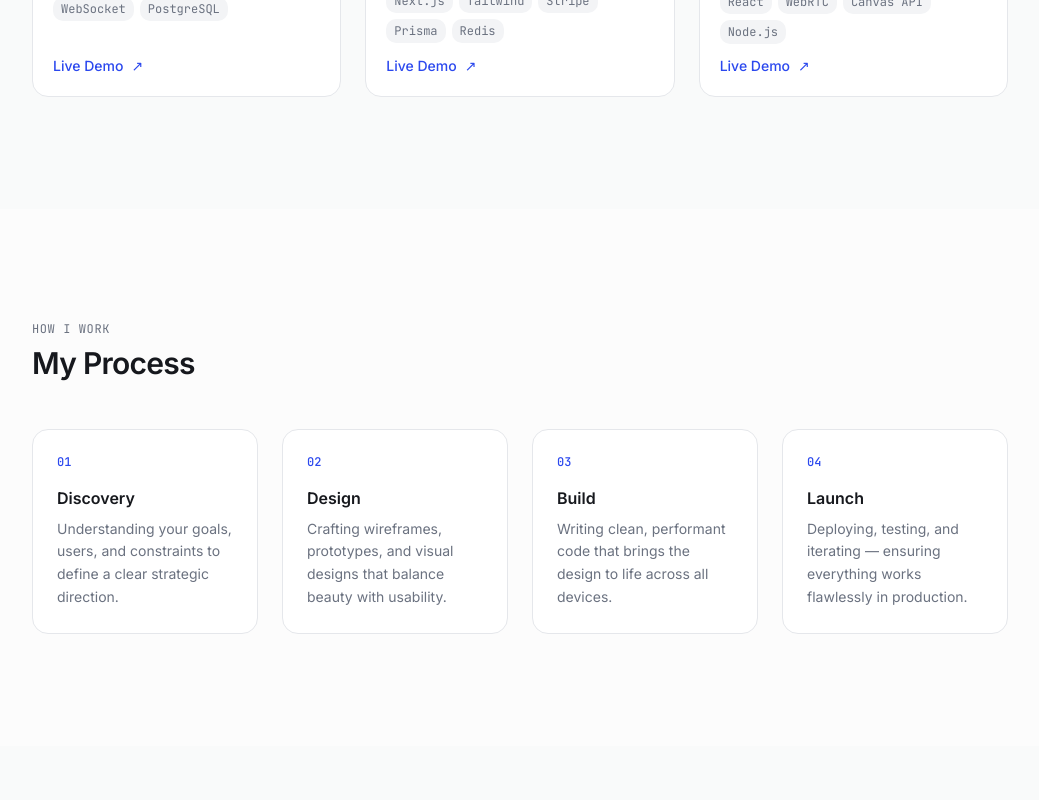
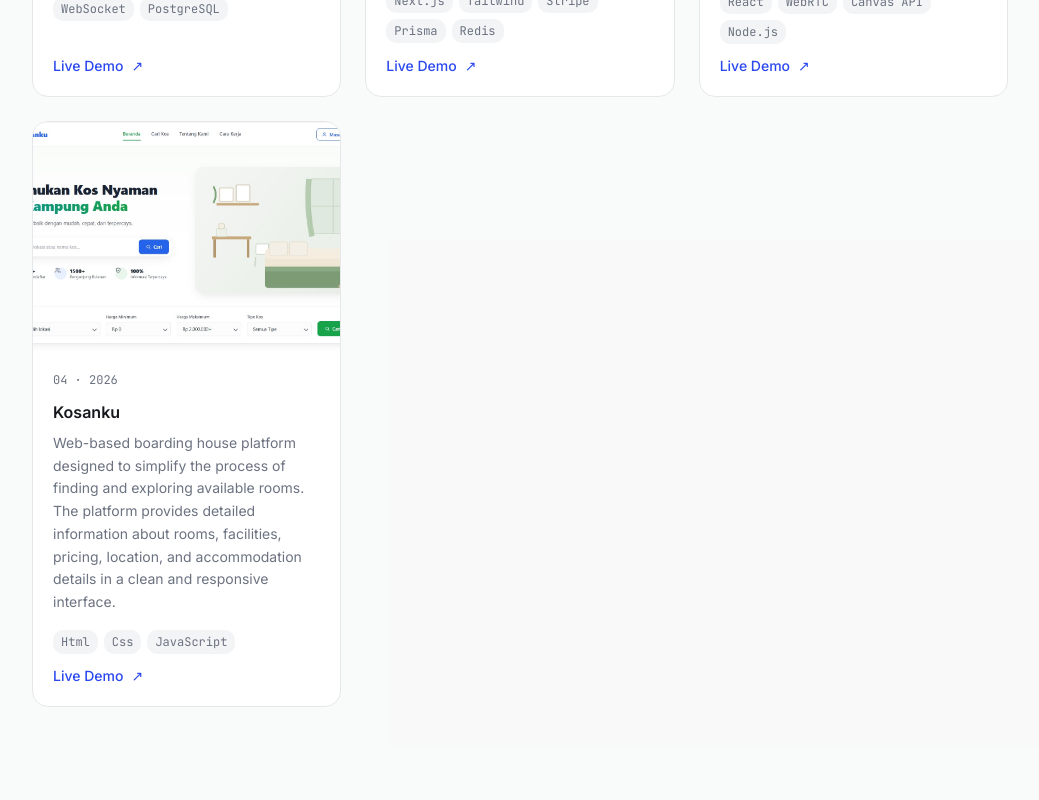
Before and after one commit to KevinJabar/my-portfolio, a React (Vite) app: page / in a window 1280 px wide. Shown: the part 1540-2340 px from the top of the page, without its empty margins (120-1159 px from the left). Built offline with nearby package versions, Linux system fonts and the light colour scheme; no server answers.

Commit message:
Add 'Kosanku' project to ProjectsSection
Added a new project 'Kosanku' with details and URL.

```diff
--- a/src/components/portfolio/ProjectsSection.jsx
+++ b/src/components/portfolio/ProjectsSection.jsx
@@ -33,6 +33,17 @@ const projects = [
     result: "View Project",
     url: "https://tcrofficial.com",
     image: "project-3.png",
+  },
+  {
+    number: "04",
+    year: "2026",
+    title: "Kosanku",
+    description:
+      "Web-based boarding house platform designed to simplify the process of finding and exploring available rooms. The platform provides detailed information about rooms, facilities, pricing, location, and accommodation details in a clean and responsive interface.",
+    stack: ["Html", "Css", "JavaScript"],
+    result: "View Project",
+    url: "https://kosanku.site",
+    image: "project-4.png",
   },
 ];
 
```
